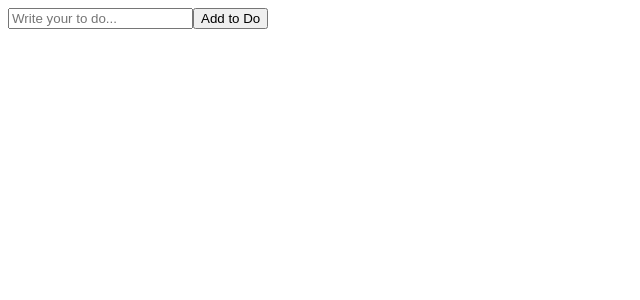
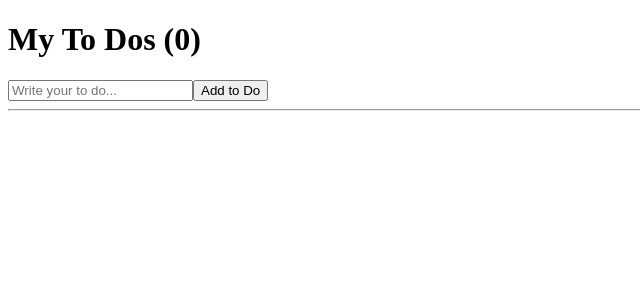
Before and after one commit to scom-01/Web, a React (Create React App) app in the folder reactstudy/: page / in a window 1280 px wide. Shown: the top 300 px of the page, without its empty margins (0-640 px from the left). Built offline with nearby package versions, Linux system fonts and the light colour scheme.

Commit message:
Add Array.map

```diff
--- a/reactstudy/src/App.js
+++ b/reactstudy/src/App.js
@@ -12,9 +12,9 @@ function App() {
     setToDos((currentArray) => [...currentArray, toDo]);
     setToDo("");
   };
-  console.log(toDos);
   return (
     <div>
+      <h1>My To Dos ({toDos.length})</h1>
       <form onSubmit={onSubmit}>
         <input
           onChange={onChange}
@@ -24,6 +24,10 @@ function App() {
         />
         <button>Add to Do</button>
       </form>
+      <hr />
+      {toDos.map((item, index) => (
+        <button key={index}>{item}</button>
+      ))}
     </div>
   );
 }
```
